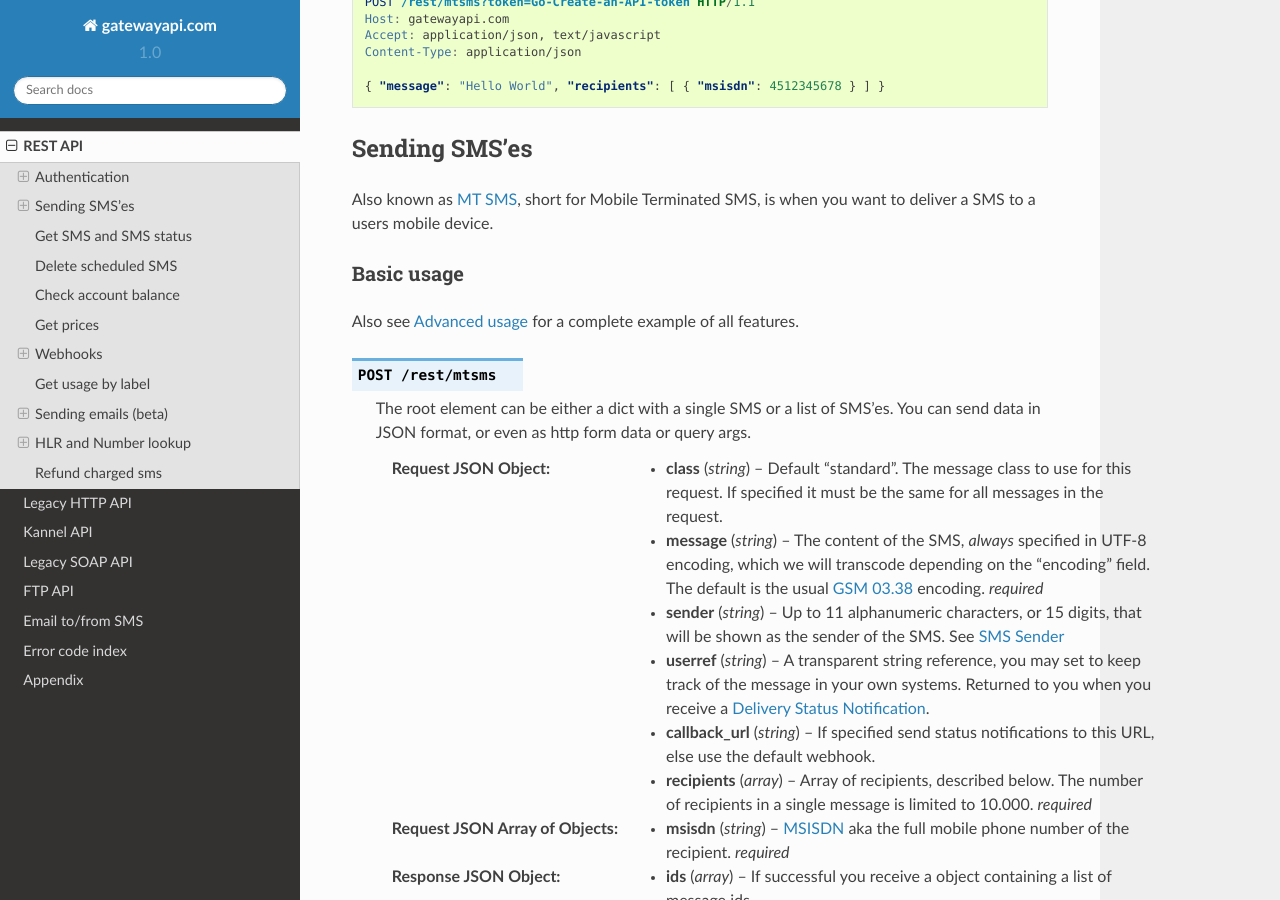
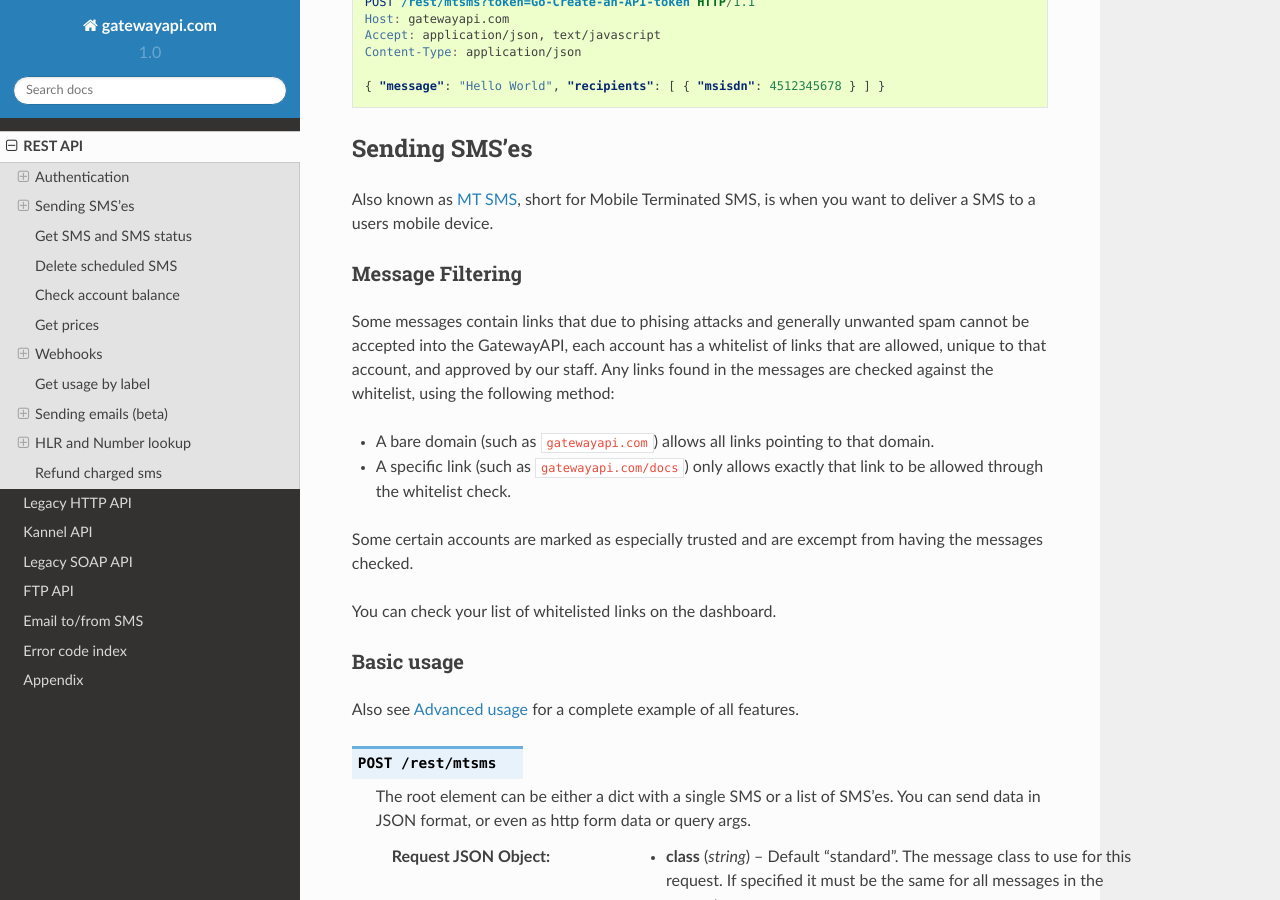
Before and after one commit to onlinecity/gatewayapi-docs, a Sphinx documentation site: the page built from docs/rest.rst, in a window 1280 px wide and 900 px high, scrolled down 2252 px. Built offline with Sphinx 7.4.7 and the Read the Docs theme 2.0.0, drawn with Linux system fonts in a browser that asks for light colours.

Commit message:
Initial link filtering section

```diff
--- a/docs/rest.rst
+++ b/docs/rest.rst
@@ -127,6 +127,18 @@
 
 Also known as :term:`MT SMS`, short for Mobile Terminated SMS, is when you want to
 deliver a SMS to a users mobile device.
+
+Message Filtering
+^^^^^^^^^^^^^^^^^
+
+Some messages contain links that due to phising attacks and generally unwanted spam cannot be accepted into the GatewayAPI, each account has a whitelist of links that are allowed, unique to that account, and approved by our staff. Any links found in the messages are checked against the whitelist, using the following method:
+
+- A bare domain (such as ``gatewayapi.com``) allows all links pointing to that domain.
+- A specific link (such as ``gatewayapi.com/docs``) only allows exactly that link to be allowed through the whitelist check.
+
+Some certain accounts are marked as especially trusted and are excempt from having the messages checked.
+
+You can check your list of whitelisted links on the dashboard.
 
 Basic usage
 ^^^^^^^^^^^
```
